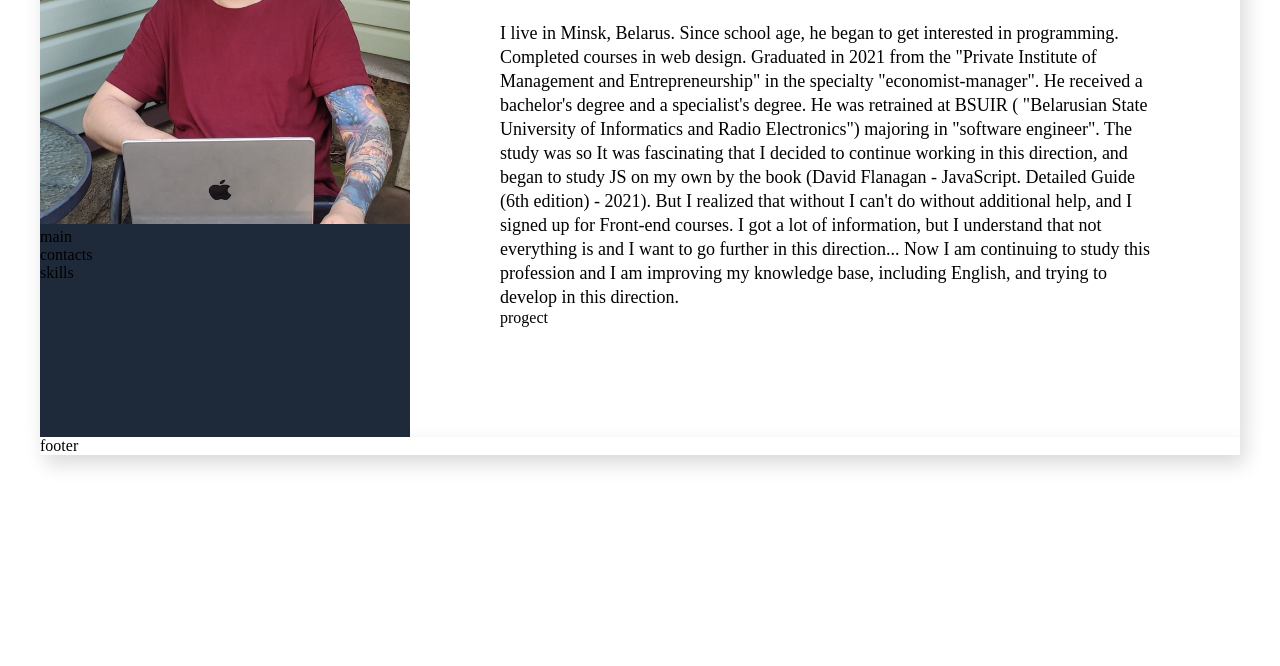
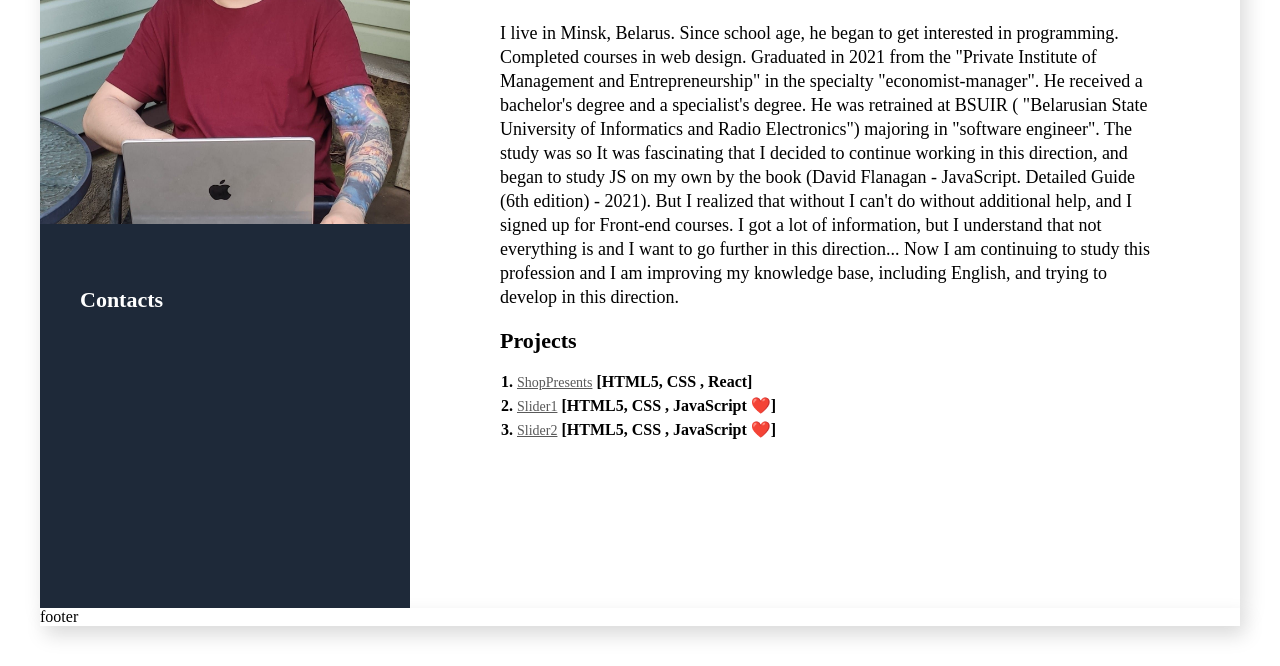
Before and after one commit to UdjenKL/CV-Frontend, a plain HTML site: page index.html in a window 1280 px wide. Shown: the part 229-895 px from the top of the page. Before the commit the page ends 800 px from the top, so only its background shows below. Drawn offline with Linux system fonts and the light colour scheme.

Commit message:
feat: update

```diff
--- a/index.html
+++ b/index.html
@@ -13,12 +13,11 @@
             <img class="avatar" src="./img/My_photo.jpg" alt="My photo">
 
             <div class="main">
-                main
                 <div class="contacts">
-                    contacts
+                    <h3 class="contacts-title">Contacts</h3><br>
                 </div>
                 <div class="skills">
-                    skills
+
                 </div>
             </div>
         </div>
@@ -44,7 +43,23 @@
                 direction.
             </p>
             </div>
-            <div class="progects">progect</div>
+            <div class="projects">
+                <h3 class="progects-title">Projects</h3><br>
+                <ol>
+                    <li class="projects-item">
+                        <a class="url-progect" href="https://shop-beryl-kappa.vercel.app/">ShopPresents</a>
+                        <span><b>[</b><span class="tech-name">HTML5, CSS , React</span><b>]</b></span>
+                    </li>
+                    <li class="projects-item">
+                        <a class="url-progect" href="https://udjenkl.github.io/beautiful-slider/">Slider1</a>
+                        <span><b>[</b><span class="tech-name">HTML5, CSS , JavaScript ❤️</span><b>]</b></span>
+                    </li>
+                    <li class="projects-item">
+                        <a class="url-progect" href="https://udjenkl.github.io/SliderUpDown/">Slider2</a>
+                        <span><b>[</b><span class="tech-name">HTML5, CSS , JavaScript ❤️</span><b>]</b></span>
+                    </li>
+                </ol>
+            </div>
         </div>
     </div>
     <div class="footer">footer</div>
--- a/styles.css
+++ b/styles.css
@@ -21,6 +21,20 @@ body{
     width: 370px;
     padding-top: 40px;
     padding-bottom: 40px;
+}
+
+.contacts {
+    margin-top: 60px;
+    margin-left: 40px;
+    margin-right: 40px;
+    color: #ffffff;
+}
+.contacts-title {
+    font-size: 22px;
+    font-weight: 700;
+    line-height: 24px;
+    color: #fff;
+
 }
 .about {
 padding-left: 90px;
@@ -48,6 +62,25 @@ padding-left: 90px;
     line-height: 24px;
     margin-top: 24px;
 }
+.progects-title {
+    margin-top: 20px;
+    font-size: 22px;
+    font-weight: 700;
+    line-height: 24px;
+}
+.projects {
+    margin-bottom: 55px;
+}
+.url-progect {
+    color: #595959;
+    font-size: 14px;
+    font-weight: 400;
+    line-height: 24px;
+}
+.projects-item {
+    font-weight: 700;
+    margin-left: 17px;
+}
 .footer {
     background: #ffffff;
     display: flex;
```
